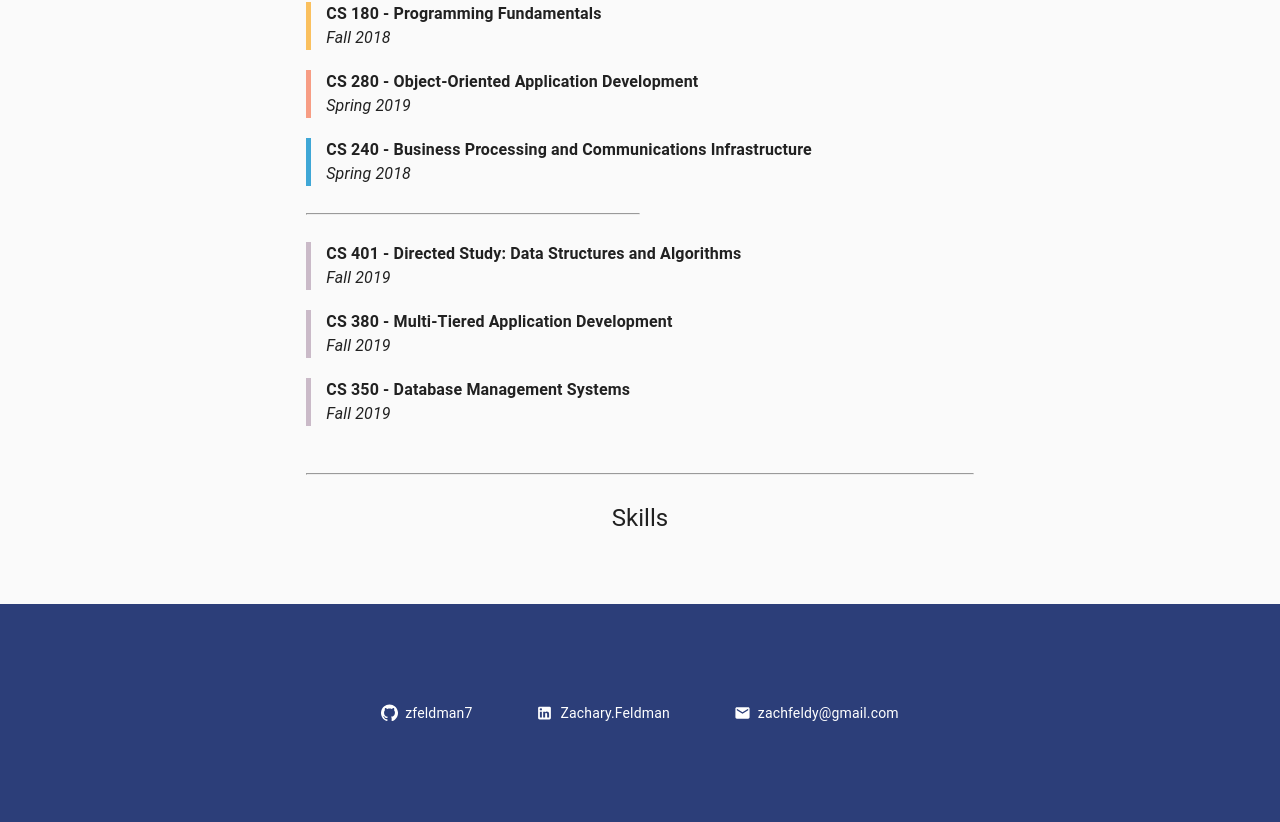
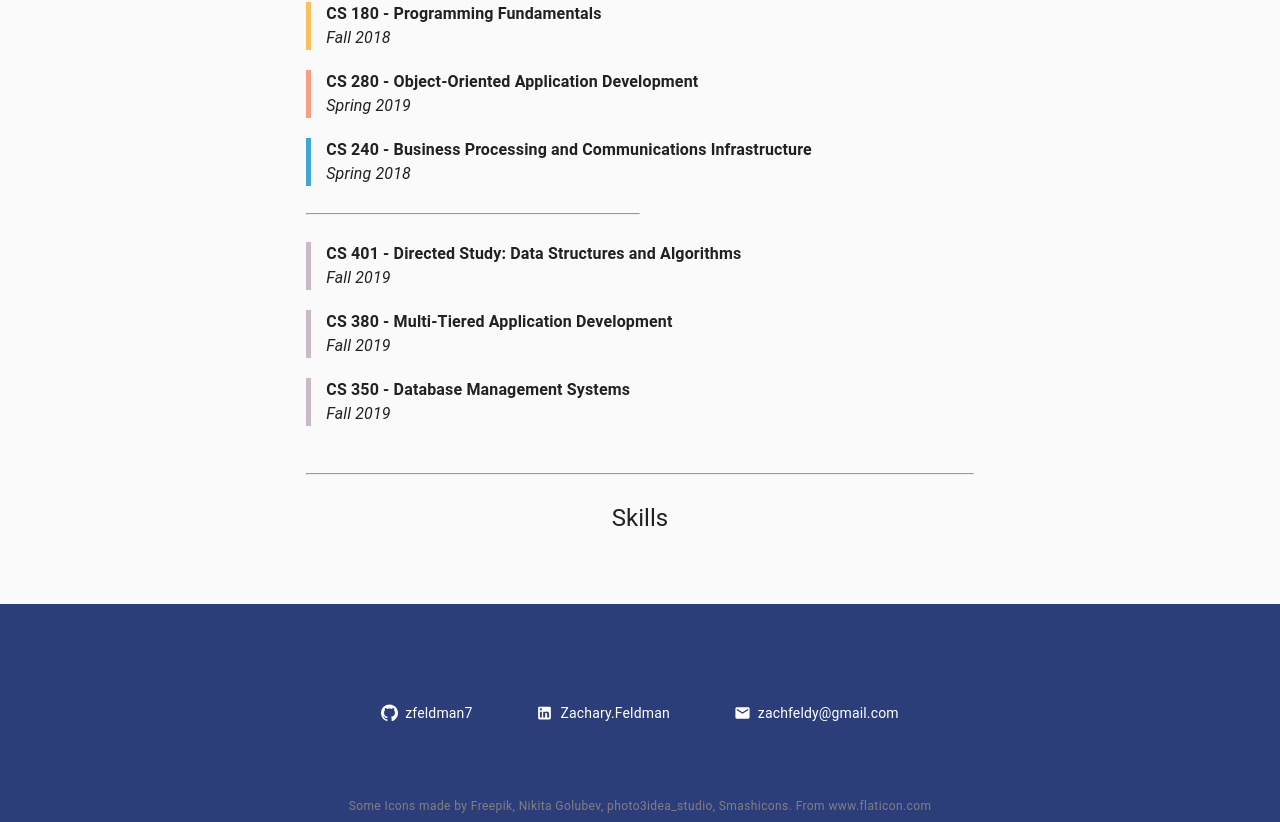
Before and after one commit to zfeldman7/zach-feld, a React (Create React App) app: page / in a window 1280 px wide. Shown: the part 1460-2282 px from the top of the page. Built offline with nearby package versions, Linux system fonts and the light colour scheme.

Commit message:
Footer credit to SVG

```diff
--- a/src/components/Footer/Footer.theme.ts
+++ b/src/components/Footer/Footer.theme.ts
@@ -10,6 +10,7 @@ export const footerStyles = makeStyles ((theme:Theme) => createStyles ({
         padding: '75px',
         margin: '0px',
         width: '100%',
+        position: 'relative',
     },
     hyperlink: {
         color: theme.palette.primary.contrastText,
@@ -21,5 +22,16 @@ export const footerStyles = makeStyles ((theme:Theme) => createStyles ({
     icon: {
         paddingRight: '7px',
     },
-
+    footnote: {
+        position: 'absolute',
+        bottom: '5px',
+        color: '#808080'
+    },
+    footnotelink: {
+        color: '#808080',
+        '&:hover': {
+            textDecoration: 'underline',
+            backgroundColor: theme.palette.primary.dark,
+        },
+    }
 }))
--- a/src/components/Footer/Footer.tsx
+++ b/src/components/Footer/Footer.tsx
@@ -1,5 +1,5 @@
-import React, { FC } from 'react'
-import { Grid, ListItemText, ListItem } from '@material-ui/core'
+import React, { FC, Fragment } from 'react'
+import { Grid, ListItemText, ListItem, Typography, Link, Box } from '@material-ui/core'
 import { footerStyles } from './Footer.theme'
 import { LinkedIn, Mail} from '@material-ui/icons'
 import { GitHub } from '../SVG/GitHub'
@@ -7,6 +7,7 @@ import { GitHub } from '../SVG/GitHub'
 export const Footer: FC = () => {
     const classes = footerStyles()
     return (
+        <Fragment>
             <Grid container className={classes.root} spacing={4} justify="center" alignItems="center">
                 <Grid item>
                     <ListItem className={classes.hyperlink} component="a" href="https://github.com/zfeldman7" button dense>
@@ -26,5 +27,31 @@ export const Footer: FC = () => {
                         <ListItemText primary="zachfeldy@gmail.com"/>
                     </ListItem>
                 </Grid>
+                <Grid container justify="center" alignItems="center" className={classes.footnote}>
+                    <Box textAlign="center">
+                        <Typography variant="caption" >
+                            Some Icons made by&nbsp;
+                            <Link href="https://www.flaticon.com/authors/freepik" className={classes.footnotelink}>
+                                Freepik
+                            </Link>
+                            ,&nbsp;
+                            <Link href="https://www.flaticon.com/authors/nikita-golubev" className={classes.footnotelink}>
+                                Nikita Golubev
+                            </Link>
+                            ,&nbsp;
+                            <Link href="https://www.flaticon.com/authors/photo3idea-studio" className={classes.footnotelink}>
+                                photo3idea_studio
+                            </Link>
+                            ,&nbsp;
+                            <Link href="https://www.flaticon.com/authors/smashicons" className={classes.footnotelink}>
+                                Smashicons
+                            </Link>
+                            .&nbsp;From&nbsp;
+                            <Link href="https://www.flaticon.com/" className={classes.footnotelink}>www.flaticon.com</Link>
+                        </Typography>
+                    </Box>
+                </Grid>
             </Grid>
+
+        </Fragment>
 )}
```
